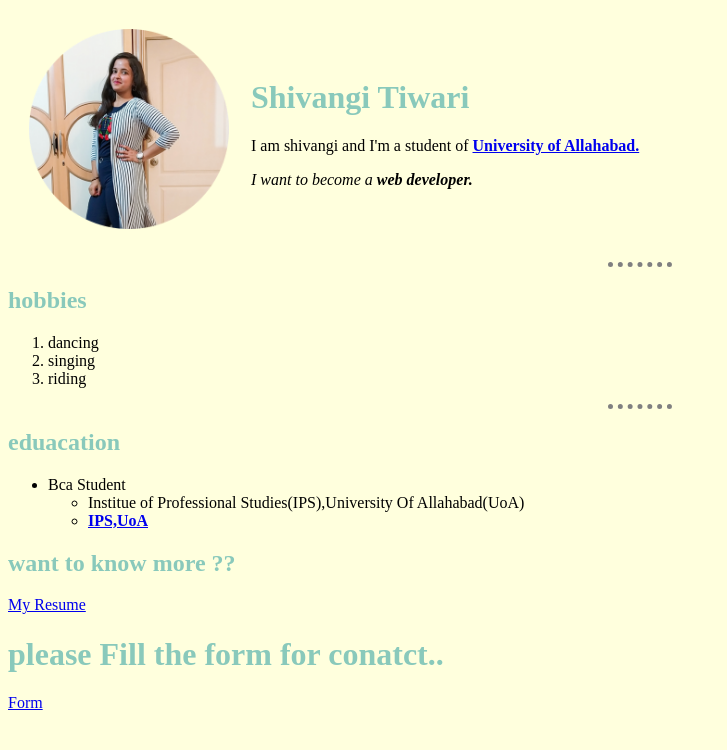
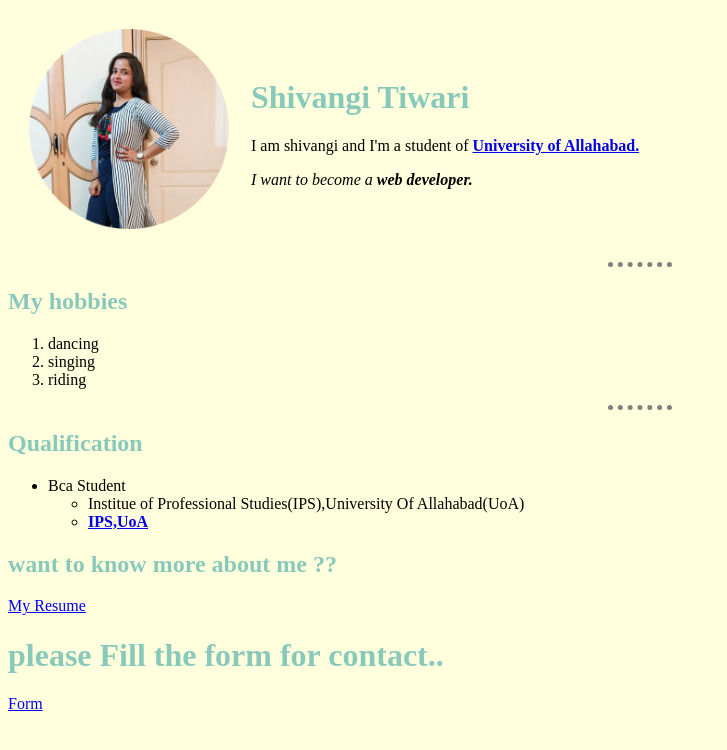
Before and after one commit to Shivangi708/MYCV, a plain HTML site: page index.html in a window 1280 px wide. Shown: the whole page, without its empty margins (0-727 px from the left). Drawn offline with Linux system fonts and the light colour scheme; files that its build step writes are made by us from their sources.

Commit message:
Add files via upload

```diff
--- a/index.html
+++ b/index.html
@@ -17,15 +17,15 @@
 	       </td>
 		</tr>
 	 </table>
-	 <hr size=""3>  </hr>
-    <h2> hobbies</h2>
+	 <hr size="3">  </hr>
+    <h2>My hobbies</h2>
 	  <ol>
 	    <li> dancing </li>
 	    <li> singing </li>
 		<li> riding </li>
 	 </ol>
-	 <hr> </hr>
-	 <h2> eduacation </h2>
+	 <hr>
+	 <h2> Qualification </h2>
      <ul>
          <li> Bca Student </li>
         <ul>
@@ -33,9 +33,9 @@
 		 <li> <strong> <a href="https://www.allduniv-ips.in/"> IPS,UoA</a> </strong></li>
 		</ul>
      </ul>
-	 <h2> want to know more ??</h2>
+	 <h2> want to know more about me ??</h2>
     <a href="cv.html" >My Resume</a>
-	<h1> please Fill the form for conatct..</h1>
+	<h1> please Fill the form for contact..</h1>
 	<a href="forms.html">Form</a>
   </body>
 </html>
```
